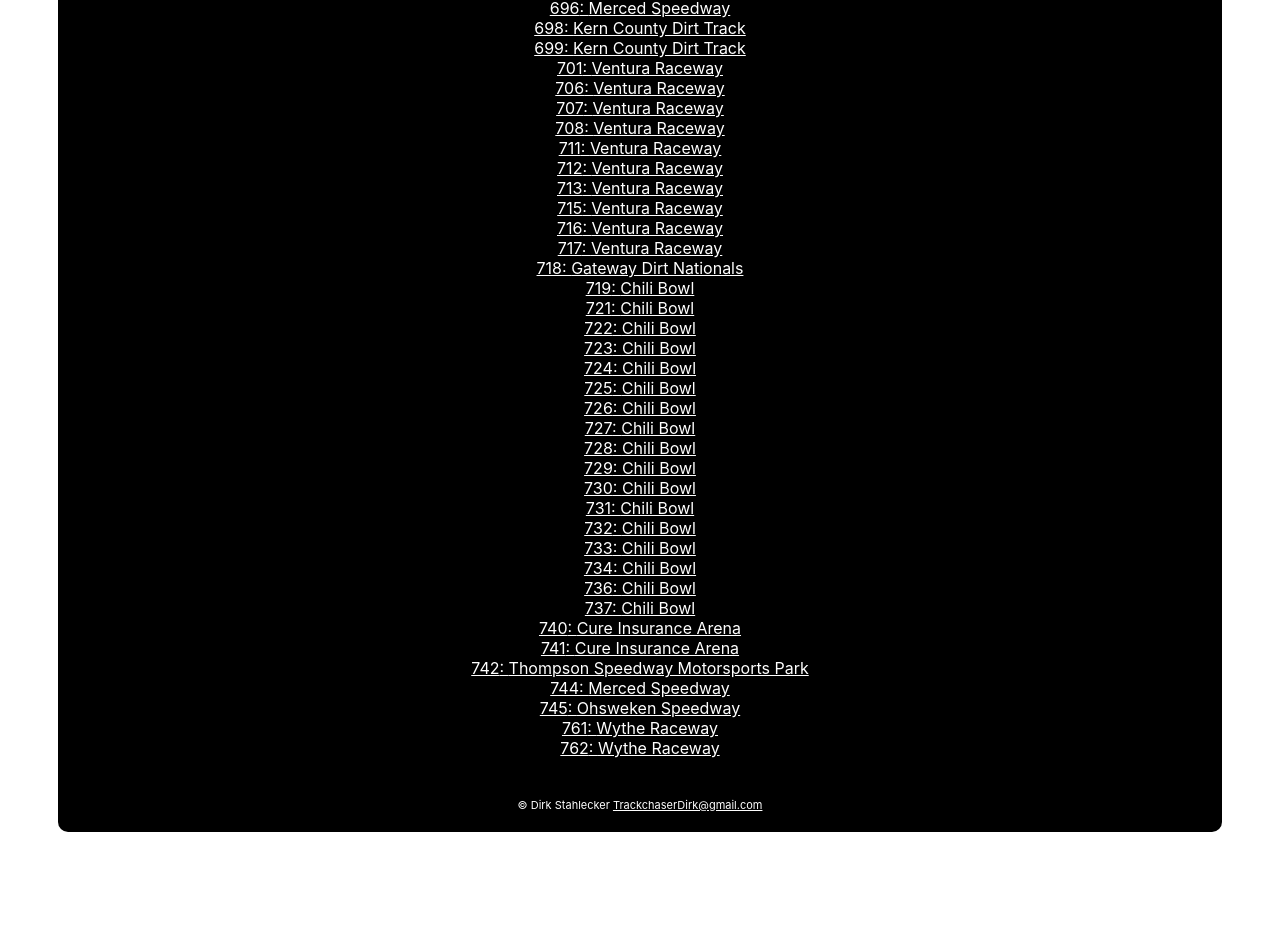
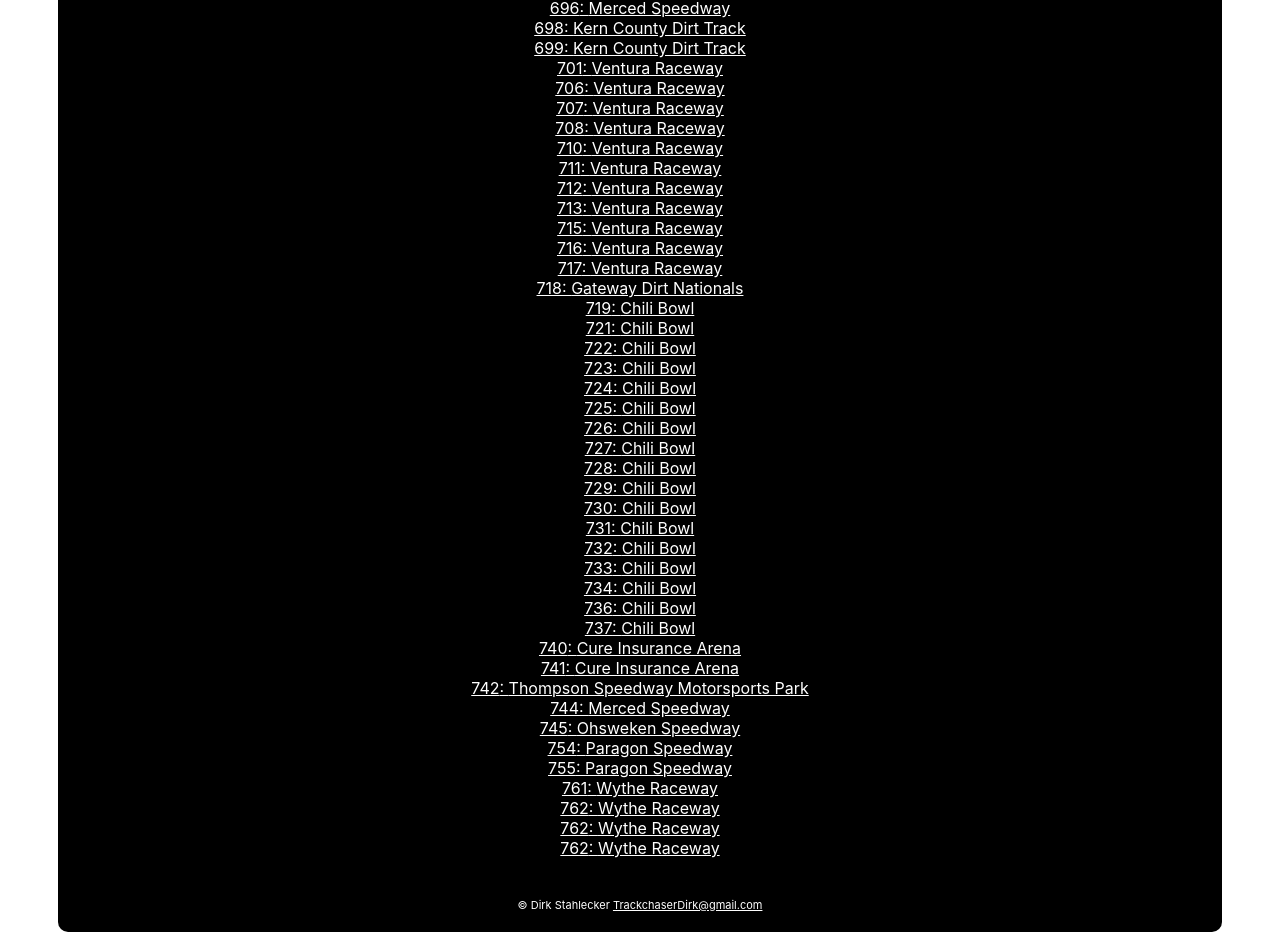
Before and after one commit to dirkstahlecker/dirk-trackchasing-vercel-next, a Next.js app: page /flips in a window 1280 px wide. Shown: the part 8566-9518 px from the top of the page. Before the commit the page ends 9456 px from the top, so only its background shows below. Built offline with nearby package versions, Linux system fonts and the light colour scheme.

Commit message:
added flips

```diff
--- a/app/flips/FlipData.ts
+++ b/app/flips/FlipData.ts
@@ -434,6 +434,7 @@
   { num: 706, track: "Ventura Raceway", url: "https://youtu.be/xPfIcmJ7WRw" },
   { num: 707, track: "Ventura Raceway", url: "https://youtu.be/xS1G_ZrsjJY" },
   { num: 708, track: "Ventura Raceway", url: "https://youtu.be/f2vbh_kaCV4" },
+  { num: 710, track: "Ventura Raceway", url: "https://youtu.be/1dBa1AqNxRA", notes: ["Practice"]},
   { num: 711, track: "Ventura Raceway", url: "https://youtu.be/eCM4J2wLnpE" },
   { num: 712, track: "Ventura Raceway", url: "https://youtu.be/RivD7pvrVXs" },
   { num: 713, track: "Ventura Raceway", url: "https://youtube.com/shorts/DfaZFRBUPwc" },
@@ -463,7 +464,12 @@
   { num: 742, track: "Thompson Speedway Motorsports Park", url: "https://youtu.be/qRMEP14sKqM" },
   { num: 744, track: "Merced Speedway", url: "https://youtu.be/Z39EA3P-CTY" },
   { num: 745, track: "Ohsweken Speedway", url: "https://youtu.be/9kZZ16TjVv8" },
+  { num: 754, track: "Paragon Speedway", url: "https://youtu.be/w3OCMoVWY04", notes: ["Qualifying"]},
+  { num: 755, track: "Paragon Speedway", url: "https://youtu.be/TqkJgQ_Hxyc", notes: ["Qualifying"]},
   { num: 761, track: "Wythe Raceway", url: "https://youtube.com/shorts/8x7KPGl4JIQ", notes: ["Hot Laps"] },
   { num: 762, track: "Wythe Raceway", url: "https://youtu.be/QPxpDoxM8bs" },
+  { num: 762, track: "Wythe Raceway", url: "https://youtu.be/QPxpDoxM8bs" },
+  { num: 762, track: "Wythe Raceway", url: "https://youtu.be/QPxpDoxM8bs" },
+
 
 ];
```
